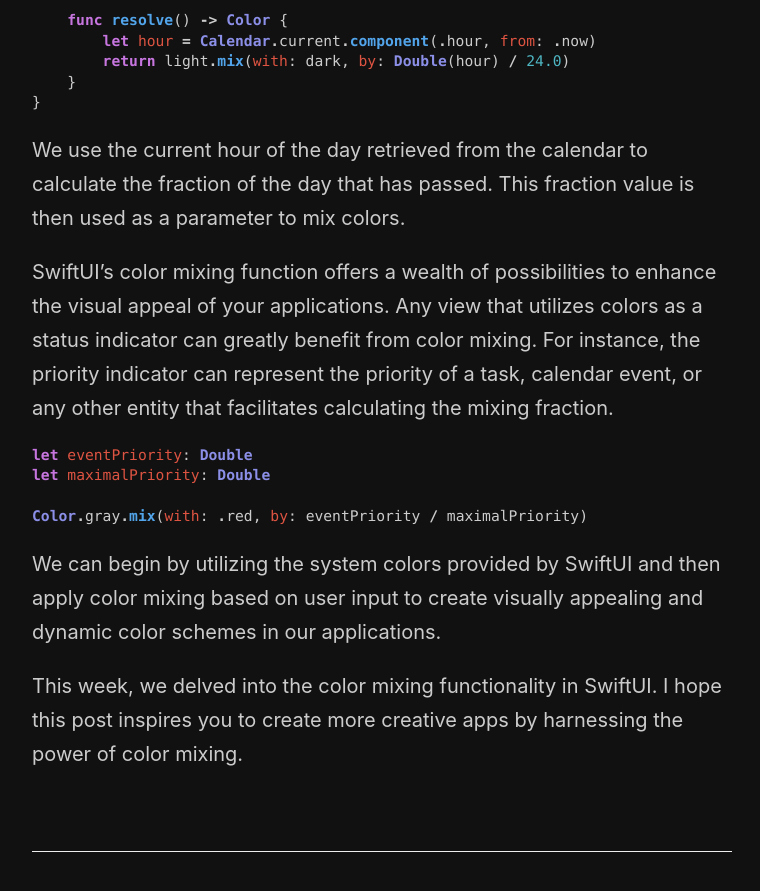
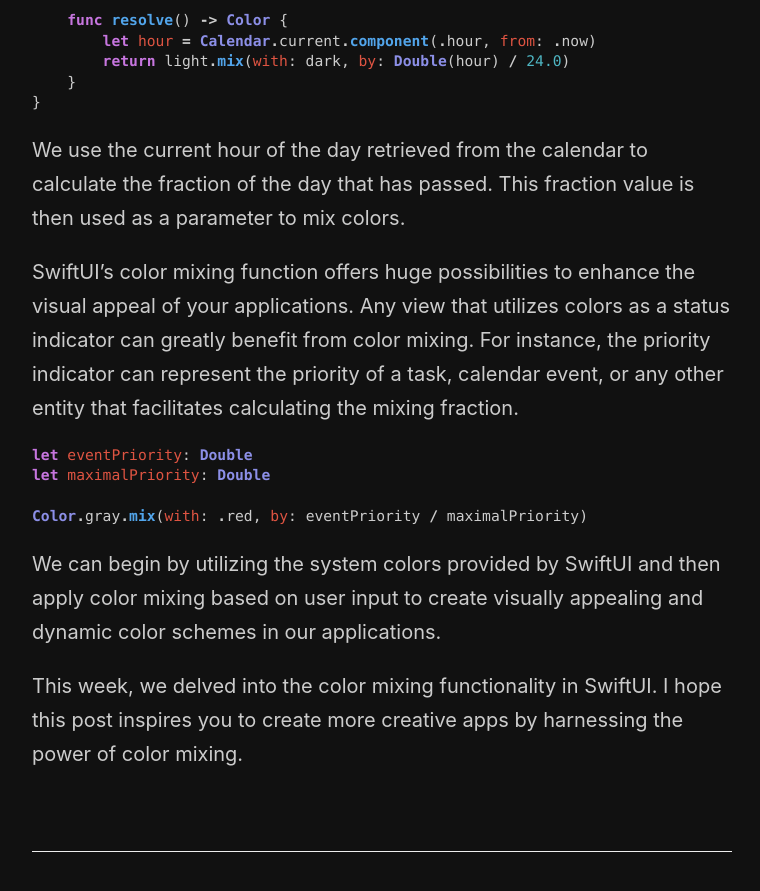
Before and after one commit to mecid/mecid.github.io, a Jekyll site: the page built from _posts/2025-01-21-color-mixing-in-swiftui.md, in a window 1280 px wide and 900 px high, scrolled down 2370 px. Shown: the top 891 px of the window, without its empty margins (258-1018 px from the left). Built offline with Jekyll 4.4.1, drawn with Linux system fonts in a browser that asks for light colours.

Commit message:
the last improvement to the application section of the color mixing post

````diff
--- a/_posts/2025-01-21-color-mixing-in-swiftui.md
+++ b/_posts/2025-01-21-color-mixing-in-swiftui.md
@@ -71,7 +71,7 @@ struct Theme {
 
 We use the current hour of the day retrieved from the calendar to calculate the fraction of the day that has passed. This fraction value is then used as a parameter to mix colors.
 
-SwiftUI’s color mixing function offers a wealth of possibilities to enhance the visual appeal of your applications. Any view that utilizes colors as a status indicator can greatly benefit from color mixing. For instance, the priority indicator can represent the priority of a task, calendar event, or any other entity that facilitates calculating the mixing fraction.
+SwiftUI’s color mixing function offers huge possibilities to enhance the visual appeal of your applications. Any view that utilizes colors as a status indicator can greatly benefit from color mixing. For instance, the priority indicator can represent the priority of a task, calendar event, or any other entity that facilitates calculating the mixing fraction.
 
 ```swift
 let eventPriority: Double
````
